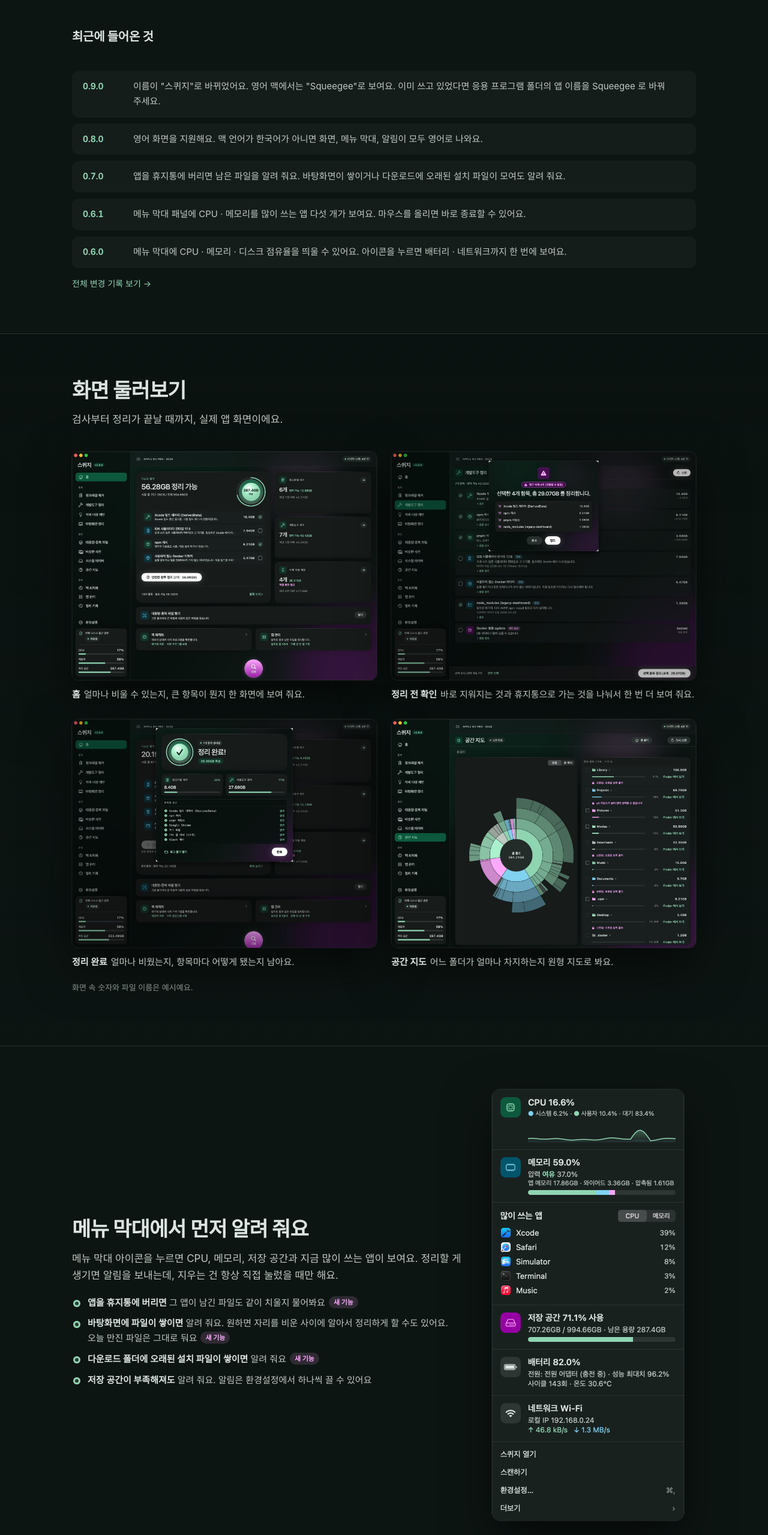
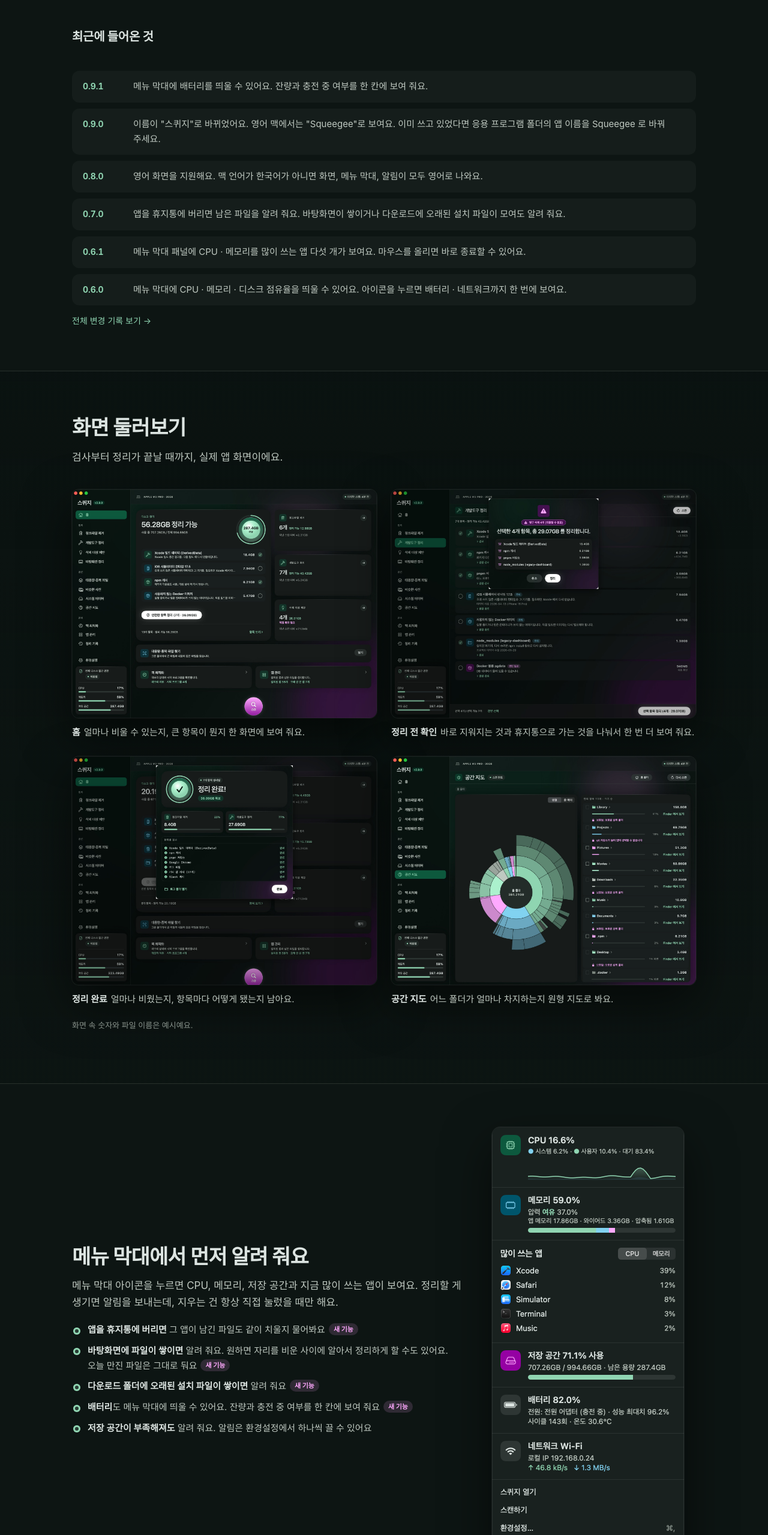
Before and after one commit to dev-fath/Sweeper-releases, a plain HTML site: page docs/index.html in a window 1280 px wide. Shown: the part 2793-5352 px from the top of the page at 60% size. Drawn offline with Linux system fonts and the light colour scheme; no server answers.

Commit message:
docs: 0.9.1 메뉴 막대 배터리 표시
Co-Authored-By: Claude Opus 5.5 <noreply@anthropic.com>
Claude-Session: https://claude.ai/code/session_01AswHNDhozcCp5PVHgXS64F

```diff
--- a/docs/index.html
+++ b/docs/index.html
@@ -362,6 +362,7 @@
 
     <h3 style="margin:48px 0 0;font-size:20px;letter-spacing:-.015em">최근에 들어온 것</h3>
     <div class="updates">
+      <div><b>0.9.1</b><span>메뉴 막대에 배터리를 띄울 수 있어요. 잔량과 충전 중 여부를 한 칸에 보여 줘요.</span></div>
       <div><b>0.9.0</b><span>이름이 "스퀴지"로 바뀌었어요. 영어 맥에서는 "Squeegee"로 보여요. 이미 쓰고 있었다면 응용 프로그램 폴더의 앱 이름을 Squeegee 로 바꿔 주세요.</span></div>
       <div><b>0.8.0</b><span>영어 화면을 지원해요. 맥 언어가 한국어가 아니면 화면, 메뉴 막대, 알림이 모두 영어로 나와요.</span></div>
       <div><b>0.7.0</b><span>앱을 휴지통에 버리면 남은 파일을 알려 줘요. 바탕화면이 쌓이거나 다운로드에 오래된 설치 파일이 모여도 알려 줘요.</span></div>
@@ -395,6 +396,7 @@
         <li><b>앱을 휴지통에 버리면</b> 그 앱이 남긴 파일도 같이 치울지 물어봐요<span class="tag-new">새 기능</span></li>
         <li><b>바탕화면에 파일이 쌓이면</b> 알려 줘요. 원하면 자리를 비운 사이에 알아서 정리하게 할 수도 있어요. 오늘 만진 파일은 그대로 둬요<span class="tag-new">새 기능</span></li>
         <li><b>다운로드 폴더에 오래된 설치 파일이 쌓이면</b> 알려 줘요<span class="tag-new">새 기능</span></li>
+        <li><b>배터리</b>도 메뉴 막대에 띄울 수 있어요. 잔량과 충전 중 여부를 한 칸에 보여 줘요<span class="tag-new">새 기능</span></li>
         <li><b>저장 공간이 부족해져도</b> 알려 줘요. 알림은 환경설정에서 하나씩 끌 수 있어요</li>
       </ul>
     </div>
```
Also changed, not shown: docs/en/index.html (+2 -0 lines).
